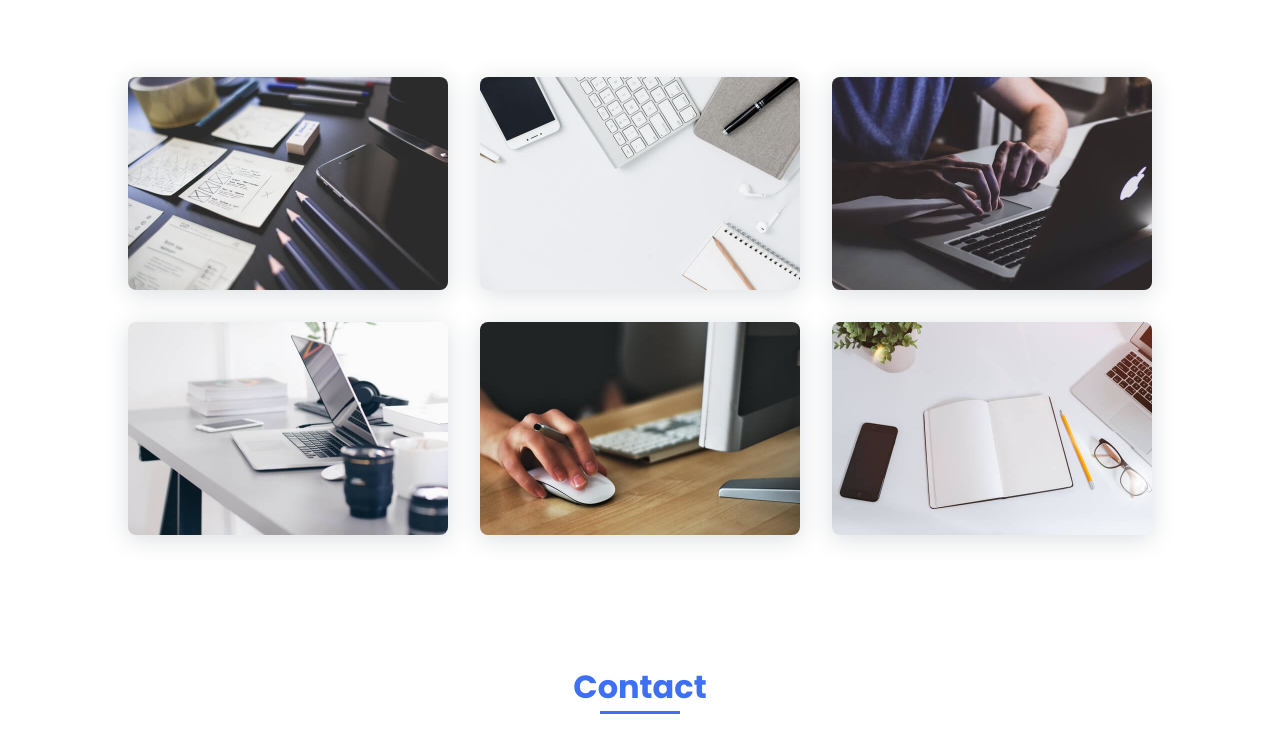
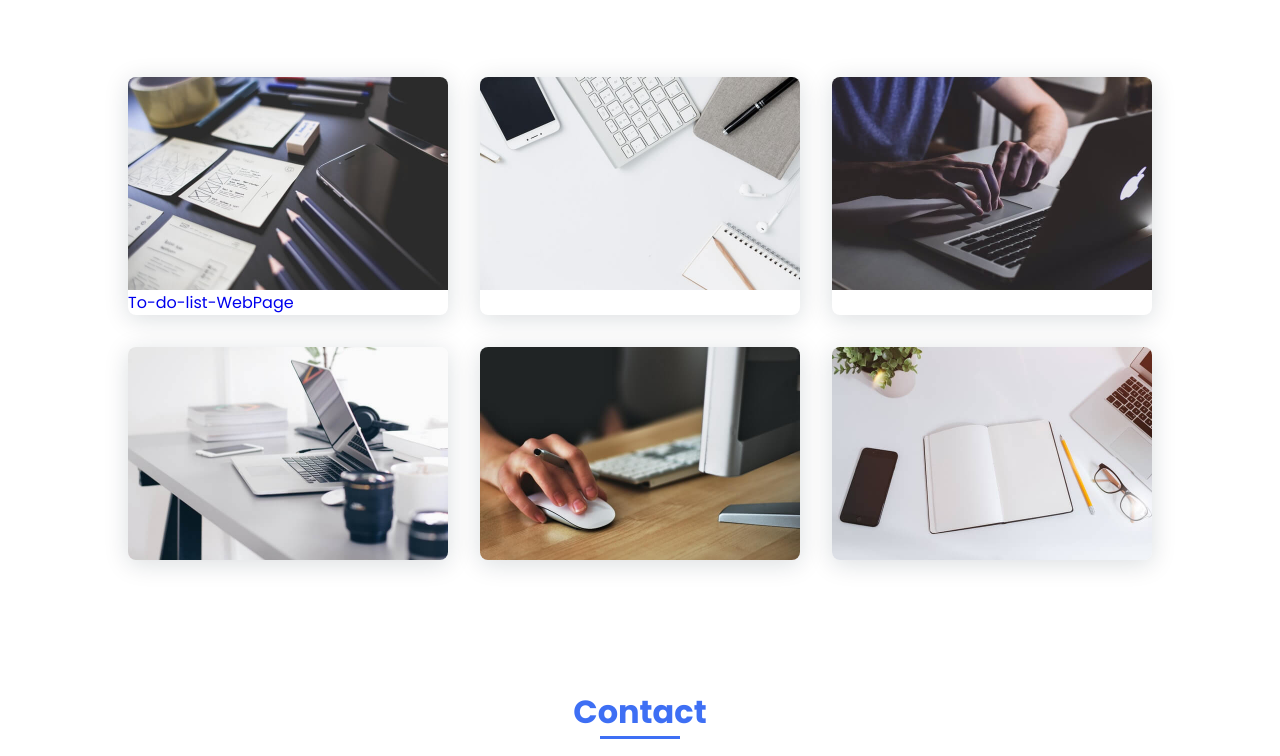
Before and after one commit to Amanc77/Amanc7, a plain HTML site: page index.html in a window 1280 px wide. Shown: the part 2148-2904 px from the top of the page. Drawn offline with nearby package versions, Linux system fonts and the light colour scheme.

Commit message:
added nav

```diff
--- a/index.html
+++ b/index.html
@@ -150,8 +150,9 @@
                 <h2 class="section-title">Project</h2>
 
                 <div class="work__container bd-grid">
-                    <a href="" class="work__img">
+                    <a href="https://github.com/Amanc77/To-do-list-WebPage" class="work__img">
                         <img src="img/work1.jpg" alt="">
+                        <nav>To-do-list-WebPage</nav>
                     </a>
                     <a href="" class="work__img">
                         <img src="img/work2.jpg" alt="">
```
